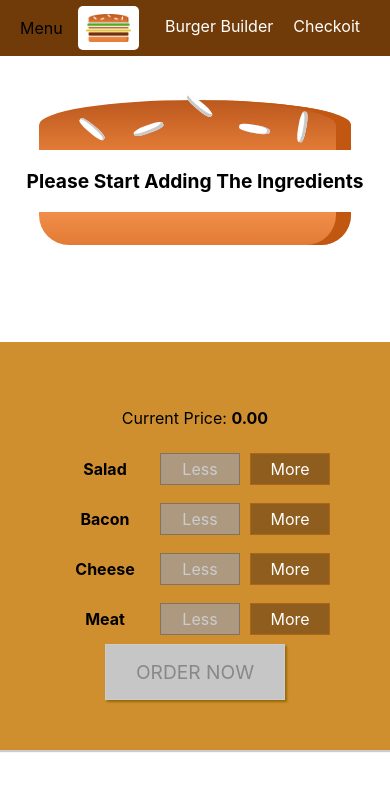
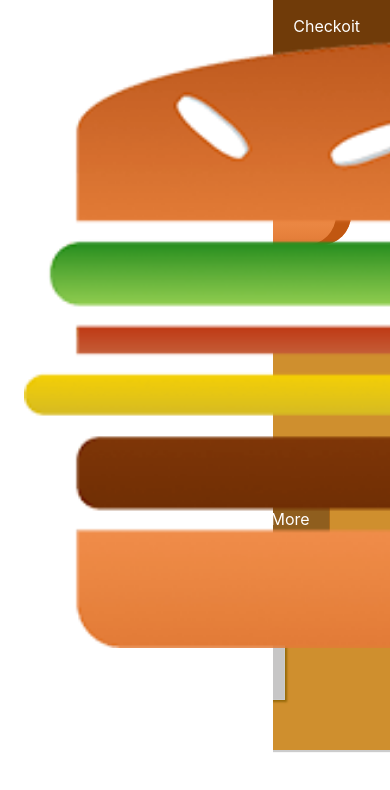
Before and after one commit to Abakrii/Burger-Builder, a React (Create React App) app: page / in a window 390 px wide. Shown: the top 790 px of the page. Built offline with nearby package versions, Linux system fonts and the light colour scheme.

Commit message:
Create Responsive Side Drawer

```diff
--- a/src/components/Layout/Layout.jsx
+++ b/src/components/Layout/Layout.jsx
@@ -2,10 +2,12 @@
 
 import style from "./Layout.module.css";
 import Toolbar from '../Navigation/Toolbar/Toolbar';
+import SideDrawer from '../Navigation/SildeDrawer/SideDrawer'
 const Layout = ({ children }) => {
   return (
     <div>
       <Toolbar/>
+      <SideDrawer/>
       <div>Toolbar, SideDrawe, BackDrop</div>
       <main className={style.Content}>{children}</main>
     </div>
--- /dev/null
+++ b/src/components/Navigation/SildeDrawer/SideDrawer.jsx
@@ -0,0 +1,21 @@
+import React from 'react';
+import Logo from '../../Logo/Logo';
+import NavigationItems from '../NavigationItems/NavigationItems';
+import style from './SideDrawer.module.css';
+
+const SideDrawer = (props) => {
+
+    return (
+        <div className={style.SideDrawer}>
+
+
+            <Logo/>
+            <nav>
+                <NavigationItems/>
+            </nav>
+        </div>
+    );
+}
+
+
+export default SideDrawer
--- /dev/null
+++ b/src/components/Navigation/SildeDrawer/SideDrawer.module.css
@@ -0,0 +1,27 @@
+.SideDrawer {
+  position: fixed;
+  width: 280px;
+  max-width: 70%;
+  height: 100%;
+  left: 0;
+  top: 0;
+  z-index: 200;
+  background-color: white;
+  padding: 32px 16px;
+  box-sizing: border-box;
+  transition: transform 0.3s ease-out;
+}
+
+@media (min-width: 500px) {
+  .SideDrawer {
+    display: none;
+  }
+}
+
+.Open {
+  transform: translateX(0);
+}
+
+.close {
+  transform: translateX(-100%);
+}
```
